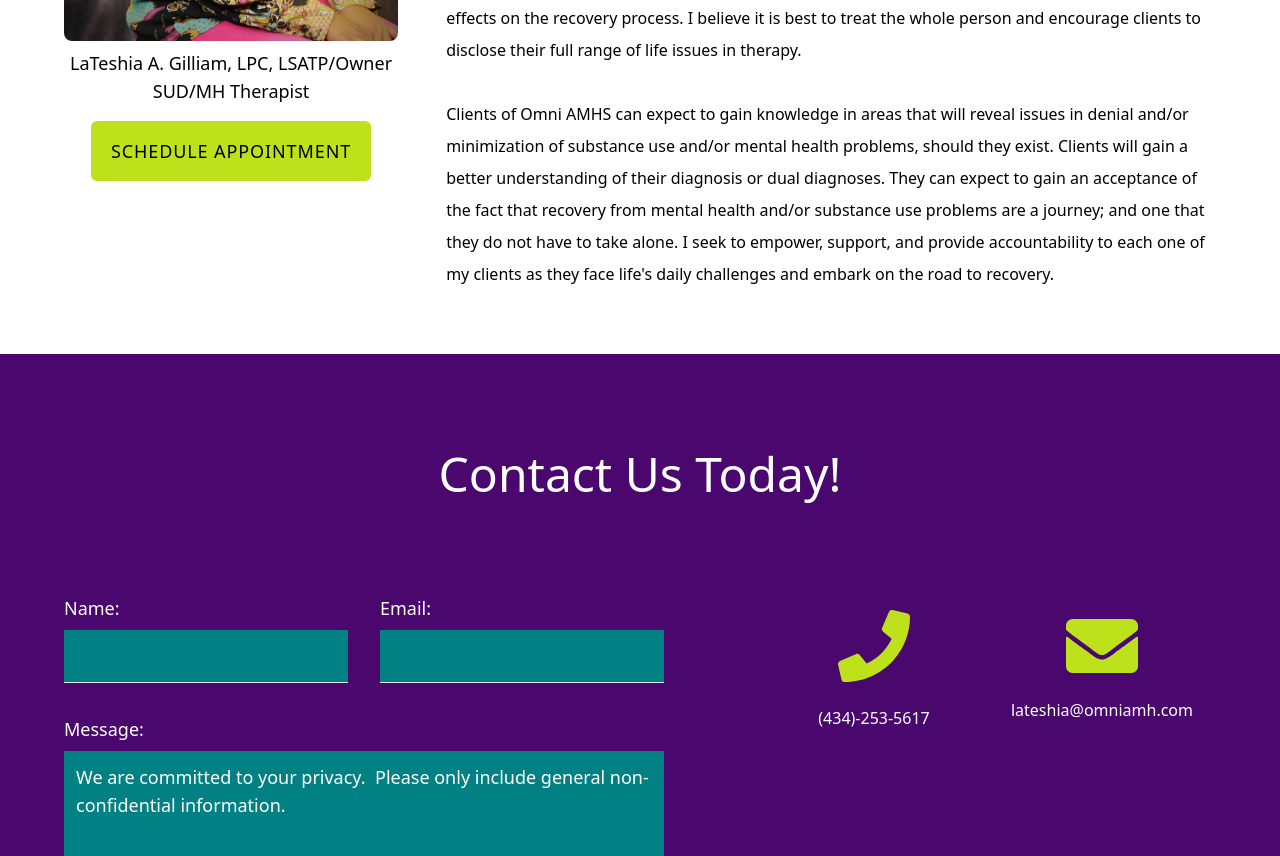
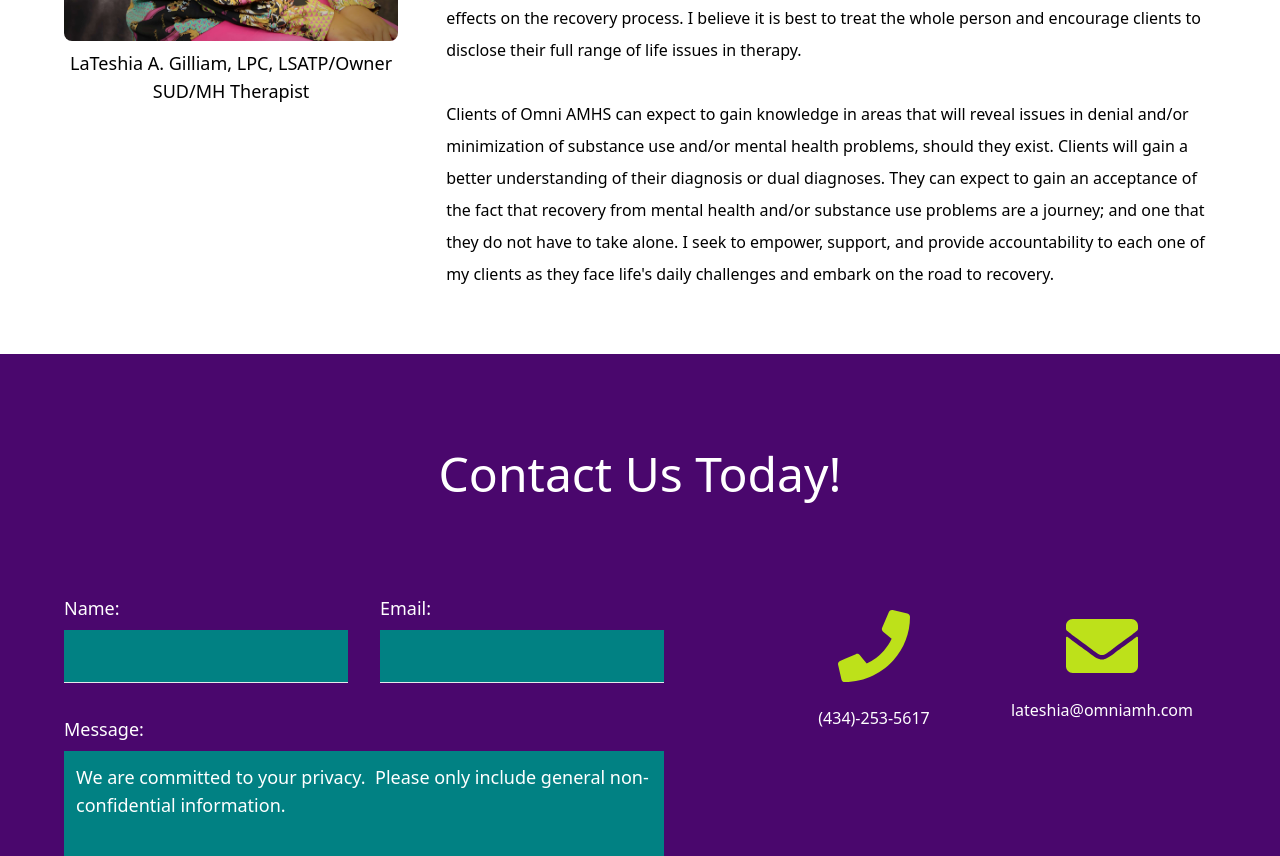
Before and after one commit to artsycoder533/omni, a Next.js app: page / in a window 1280 px wide. Shown: the part 3660-4516 px from the top of the page. Built offline with nearby package versions, Linux system fonts and the light colour scheme.

Commit message:
chore: remove cta button from about section

```diff
--- a/components/About.jsx
+++ b/components/About.jsx
@@ -21,7 +21,6 @@ function About() {
           />
           <h2 className="mt-2">LaTeshia A. Gilliam, LPC, LSATP/Owner</h2>
           <p className="mb-4">SUD/MH Therapist</p>
-          <CalendlyButton />
         </div>
         <div className="flex flex-col gap-8 leading-8 w-full">
           <p className="first-letter:font-bold first-letter:text-8xl first-letter:mr-3 first-letter:float-left">
```
